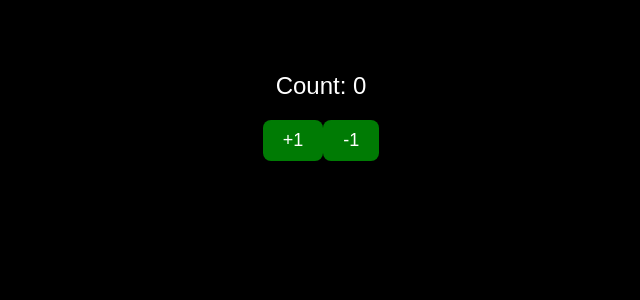
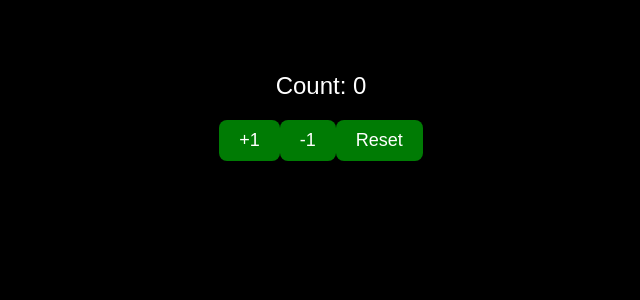
Before and after one commit to yoshi933/pearprogramming, a React (Vite) app in the folder my-react-app/: page / in a window 1280 px wide. Shown: the top 300 px of the page, without its empty margins (319-959 px from the left). Built offline with nearby package versions, Linux system fonts and the light colour scheme.

Commit message:
feat: add reset button to counter

```diff
--- a/my-react-app/src/App.tsx
+++ b/my-react-app/src/App.tsx
@@ -12,6 +12,9 @@ function App(){
       <button onClick={() => setCount(count - 1)}>
         -1
       </button>
+      <button onClick={() => setCount(0)}>
+        Reset
+      </button>
     </div>
   );
 }
```
